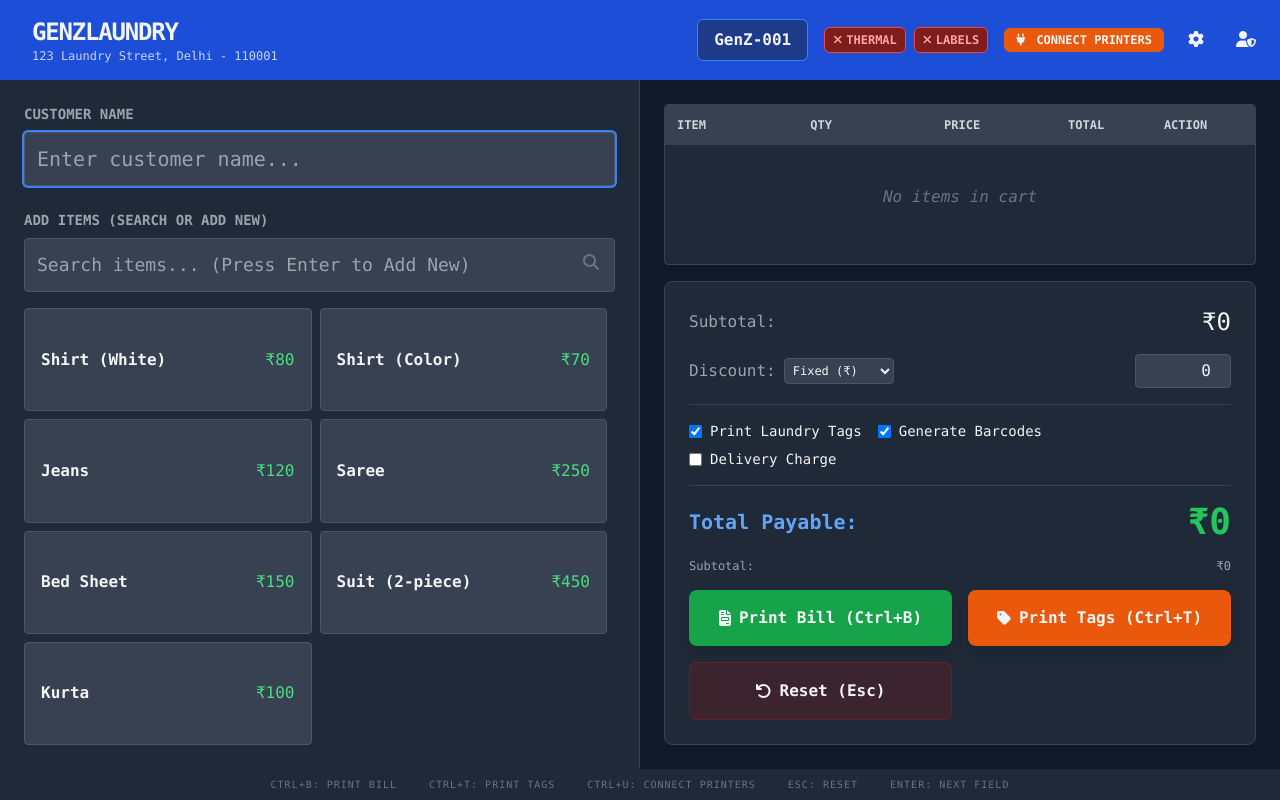
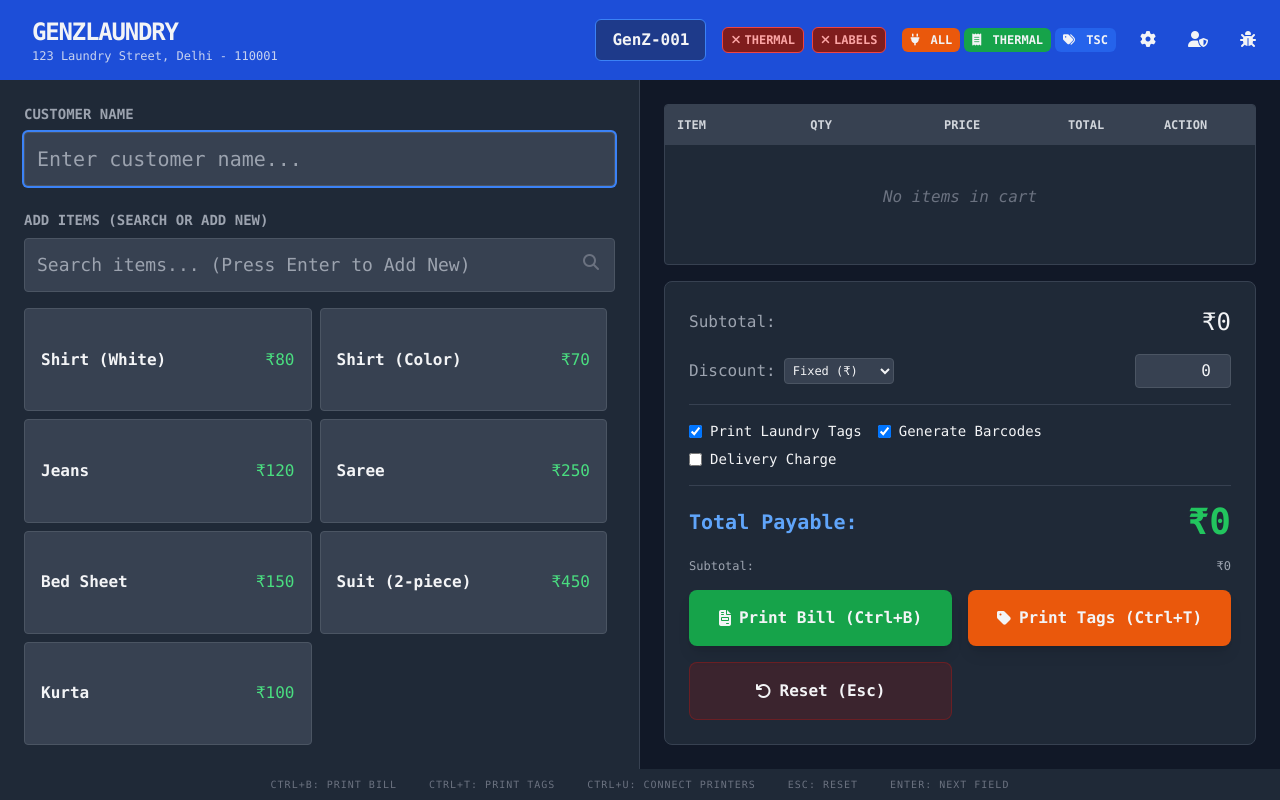
Before and after one commit to GenZLaundry/GenZLaundry, a React (Vite) app: page / in a window 1280 px wide. Built offline with nearby package versions, Linux system fonts and the light colour scheme.

Commit message:
Add files via upload

```diff
--- a/App.tsx
+++ b/App.tsx
@@ -182,12 +182,54 @@ const App: React.FC = () => {
     localStorage.setItem(STORAGE_KEYS.SAVED_ITEMS, JSON.stringify(newItems));
   };
 
-  // Connect all printers
+  // Check printer connection status periodically
+  useEffect(() => {
+    const checkConnectionStatus = () => {
+      const thermalStatus = isUSBPrinterConnected();
+      const tscStatus = isTSCConnected();
+
+      setUsbConnected(thermalStatus);
+      setTscConnected(tscStatus);
+    };
+
+    // Check status every 2 seconds
+    const interval = setInterval(checkConnectionStatus, 2000);
+
+    // Initial check
+    checkConnectionStatus();
+
+    return () => clearInterval(interval);
+  }, []);
+
+  // Connect all printers with enhanced debugging
   const handleConnectAllPrinters = async () => {
     try {
+      console.log('🔌 Starting printer connection process...');
+
+      // Show loading state
+      alert('🔌 Connecting to printers...\n\nPlease wait while we establish connections.');
+
       const results = await dualPrinterManager.connectAllPrinters();
+
+      console.log('📊 Connection results:', results);
+
+      // Force status update
       setUsbConnected(results.thermal);
       setTscConnected(results.tsc);
+
+      // Double-check actual connection status
+      setTimeout(() => {
+        const actualThermalStatus = isUSBPrinterConnected();
+        const actualTscStatus = isTSCConnected();
+
+        console.log('🔍 Actual status check:', {
+          thermal: actualThermalStatus,
+          tsc: actualTscStatus
+        });
+
+        setUsbConnected(actualThermalStatus);
+        setTscConnected(actualTscStatus);
+      }, 1000);
 
       let message = '🖨️ PRINTER CONNECTION RESULTS:\n\n';
       message += `Thermal Printer (SP-POS893UED): ${results.thermal ? '✅ CONNECTED' : '❌ FAILED'}\n`;
@@ -197,13 +239,56 @@ const App: React.FC = () => {
         message += '🎉 Both printers ready for professional laundry POS operation!';
       } else if (results.thermal || results.tsc) {
         message += '⚠️ Partial connection - some features may be limited.';
+        message += '\n\n💡 TIP: Try connecting one printer at a time if issues persist.';
       } else {
         message += '❌ No printers connected. Check USB connections and try again.';
+        message += '\n\n🔧 TROUBLESHOOTING:\n';
+        message += '• Ensure printers are powered on\n';
+        message += '• Check USB cable connections\n';
+        message += '• Use Chrome/Edge browser\n';
+        message += '• Allow serial port permissions\n';
+        message += '• Try connecting one printer at a time';
       }
 
       alert(message);
     } catch (error) {
-      alert('❌ Connection Error:\n\n' + (error as Error).message);
+      console.error('❌ Connection error:', error);
+      alert('❌ Connection Error:\n\n' + (error as Error).message + '\n\n🔧 Try:\n• Refresh the page\n• Check browser permissions\n• Ensure HTTPS/localhost');
+    }
+  };
+
+  // Connect individual printers for debugging
+  const handleConnectThermalOnly = async () => {
+    try {
+      console.log('🔌 Connecting thermal printer only...');
+      const success = await connectUSBPrinter();
+      setUsbConnected(success);
+
+      if (success) {
+        alert('✅ Thermal Printer Connected!\n\nSP-POS893UED is ready for receipt printing.');
+      } else {
+        alert('❌ Thermal Printer Connection Failed!\n\n🔧 Check:\n• Printer is powered on\n• USB cable connected\n• Browser permissions allowed');
+      }
+    } catch (error) {
+      console.error('❌ Thermal connection error:', error);
+      alert('❌ Thermal Connection Error:\n\n' + (error as Error).message);
+    }
+  };
+
+  const handleConnectTSCOnly = async () => {
+    try {
+      console.log('🔌 Connecting TSC printer only...');
+      const success = await connectTSCPrinter();
+      setTscConnected(success);
+
+      if (success) {
+        alert('✅ TSC Label Printer Connected!\n\nTSC TL240 is ready for tag printing.');
+      } else {
+        alert('❌ TSC Printer Connection Failed!\n\n🔧 Check:\n• Printer is powered on\n• USB cable connected\n• Label paper loaded');
+      }
+    } catch (error) {
+      console.error('❌ TSC connection error:', error);
+      alert('❌ TSC Connection Error:\n\n' + (error as Error).message);
     }
   };
 
@@ -267,7 +352,7 @@ const App: React.FC = () => {
               usbConnected
                 ? 'bg-green-900 border-green-500 text-green-300'
                 : 'bg-red-900 border-red-500 text-red-300'
-            }`}>
+            }`} title={`Thermal Printer: ${usbConnected ? 'Connected and Ready' : 'Disconnected - Click to connect'}`}>
               <i className={`fas ${usbConnected ? 'fa-receipt' : 'fa-times'} mr-1`}></i>
               THERMAL
             </div>
@@ -277,20 +362,42 @@ const App: React.FC = () => {
               tscConnected
                 ? 'bg-green-900 border-green-500 text-green-300'
                 : 'bg-red-900 border-red-500 text-red-300'
-            }`}>
+            }`} title={`TSC Label Printer: ${tscConnected ? 'Connected and Ready' : 'Disconnected - Click to connect'}`}>
               <i className={`fas ${tscConnected ? 'fa-tags' : 'fa-times'} mr-1`}></i>
               LABELS
             </div>
           </div>
 
           {(!usbConnected || !tscConnected) && (
-            <button
-              onClick={handleConnectAllPrinters}
-              className="bg-orange-600 hover:bg-orange-500 px-3 py-1 rounded-md text-xs font-bold transition-colors"
-              title="Connect All Printers"
-            >
-              <i className="fas fa-plug mr-1"></i> CONNECT PRINTERS
-            </button>
+            <div className="flex gap-1">
+              <button
+                onClick={handleConnectAllPrinters}
+                className="bg-orange-600 hover:bg-orange-500 px-2 py-1 rounded-md text-xs font-bold transition-colors"
+                title="Connect All Printers"
+              >
+                <i className="fas fa-plug mr-1"></i> ALL
+              </button>
+
+              {!usbConnected && (
+                <button
+                  onClick={handleConnectThermalOnly}
+                  className="bg-green-600 hover:bg-green-500 px-2 py-1 rounded-md text-xs font-bold transition-colors"
+                  title="Connect Thermal Printer Only"
+                >
+                  <i className="fas fa-receipt mr-1"></i> THERMAL
+                </button>
+              )}
+
+              {!tscConnected && (
+                <button
+                  onClick={handleConnectTSCOnly}
+                  className="bg-blue-600 hover:bg-blue-500 px-2 py-1 rounded-md text-xs font-bold transition-colors"
+                  title="Connect TSC Label Printer Only"
+                >
+                  <i className="fas fa-tags mr-1"></i> TSC
+                </button>
+              )}
+            </div>
           )}
 
           <button
@@ -306,6 +413,39 @@ const App: React.FC = () => {
             title="Admin Panel - Manage Items"
           >
             <i className="fas fa-user-shield"></i>
+          </button>
+
+          <button
+            onClick={() => {
+              const thermalStatus = isUSBPrinterConnected();
+              const tscStatus = isTSCConnected();
+
+              let debugInfo = '🔍 PRINTER DEBUG INFO:\n\n';
+              debugInfo += `Current Status:\n`;
+              debugInfo += `• Thermal: ${thermalStatus ? '✅ Connected' : '❌ Disconnected'}\n`;
+              debugInfo += `• TSC: ${tscStatus ? '✅ Connected' : '❌ Disconnected'}\n\n`;
+
+              debugInfo += `State Variables:\n`;
+              debugInfo += `• usbConnected: ${usbConnected}\n`;
+              debugInfo += `• tscConnected: ${tscConnected}\n\n`;
+
+              debugInfo += `Browser Support:\n`;
+              debugInfo += `• Web Serial API: ${('serial' in navigator) ? '✅ Supported' : '❌ Not Supported'}\n`;
+              debugInfo += `• User Agent: ${navigator.userAgent.includes('Chrome') ? 'Chrome' : navigator.userAgent.includes('Edge') ? 'Edge' : 'Other'}\n`;
+              debugInfo += `• Protocol: ${window.location.protocol}\n\n`;
+
+              debugInfo += `💡 If status shows disconnected after connecting:\n`;
+              debugInfo += `• Try refreshing the page\n`;
+              debugInfo += `• Check browser console for errors\n`;
+              debugInfo += `• Ensure printer drivers are installed\n`;
+              debugInfo += `• Try connecting one printer at a time`;
+
+              alert(debugInfo);
+            }}
+            className="hover:bg-yellow-600 p-2 rounded-full transition-colors"
+            title="Debug Printer Connections"
+          >
+            <i className="fas fa-bug"></i>
           </button>
         </div>
       </header>
--- a/DirectUSBPrinter.ts
+++ b/DirectUSBPrinter.ts
@@ -55,12 +55,17 @@ export class DirectUSBThermalPrinter {
   // Connect to USB thermal printer
   async connectUSB(): Promise<boolean> {
     try {
+      console.log('🔌 Starting USB thermal printer connection...');
+
       // Check if Web Serial API is supported
       if (!('serial' in navigator)) {
         throw new Error('Web Serial API not supported. Use Chrome/Edge with HTTPS.');
       }
 
+      console.log('✅ Web Serial API supported');
+
       // Request serial port access
+      console.log('📋 Requesting serial port access...');
       this.port = await (navigator as any).serial.requestPort({
         filters: [
           { usbVendorId: 0x0416 }, // SP-POS893UED
@@ -69,7 +74,10 @@ export class DirectUSBThermalPrinter {
         ]
       });
 
+      console.log('✅ Serial port selected:', this.port);
+
       // Open the port
+      console.log('🔓 Opening serial port...');
       await this.port.open({
         baudRate: this.config.baudRate || 9600,
         dataBits: 8,
@@ -78,19 +86,50 @@ export class DirectUSBThermalPrinter {
         flowControl: 'none'
       });
 
+      console.log('✅ Serial port opened successfully');
+
       // Get writer for sending data
       this.writer = this.port.writable?.getWriter() || null;
+
+      if (!this.writer) {
+        throw new Error('Failed to get port writer');
+      }
+
+      console.log('✅ Port writer obtained');
+
+      // Set connection status BEFORE initializing
       this.isConnected = true;
 
       // Initialize printer
+      console.log('🔧 Initializing thermal printer...');
       await this.initializePrinter();
 
-      console.log('✅ USB Thermal Printer Connected');
+      console.log('✅ USB Thermal Printer Connected Successfully');
       return true;
 
     } catch (error) {
       console.error('❌ USB Printer Connection Failed:', error);
       this.isConnected = false;
+
+      // Clean up on failure
+      if (this.writer) {
+        try {
+          await this.writer.close();
+        } catch (e) {
+          console.error('Error closing writer:', e);
+        }
+        this.writer = null;
+      }
+
+      if (this.port) {
+        try {
+          await this.port.close();
+        } catch (e) {
+          console.error('Error closing port:', e);
+        }
+        this.port = null;
+      }
+
       return false;
     }
   }
@@ -276,7 +315,24 @@ export class DirectUSBThermalPrinter {
 
   // Check connection status
   isUSBConnected(): boolean {
-    return this.isConnected;
+    const connected = this.isConnected && this.port && this.writer;
+    console.log('🔍 USB Connection Status Check:', {
+      isConnected: this.isConnected,
+      hasPort: !!this.port,
+      hasWriter: !!this.writer,
+      finalStatus: connected
+    });
+    return !!connected;
+  }
+
+  // Get detailed connection info
+  getConnectionInfo(): { connected: boolean; port: boolean; writer: boolean; details: string } {
+    return {
+      connected: this.isConnected,
+      port: !!this.port,
+      writer: !!this.writer,
+      details: `Port: ${this.port ? 'Available' : 'None'}, Writer: ${this.writer ? 'Available' : 'None'}, Status: ${this.isConnected ? 'Connected' : 'Disconnected'}`
+    };
   }
 
   // Get available serial ports
```
Also changed, not shown: 1 other file (tests, documents, lock files or other folders).
